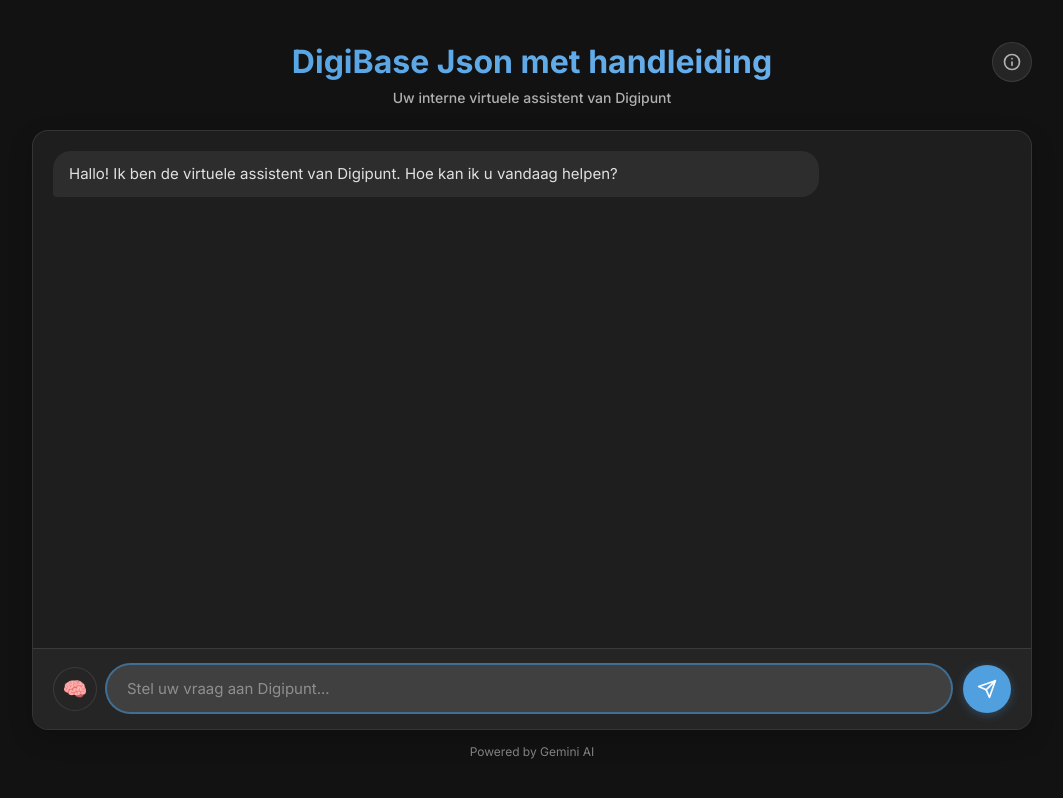
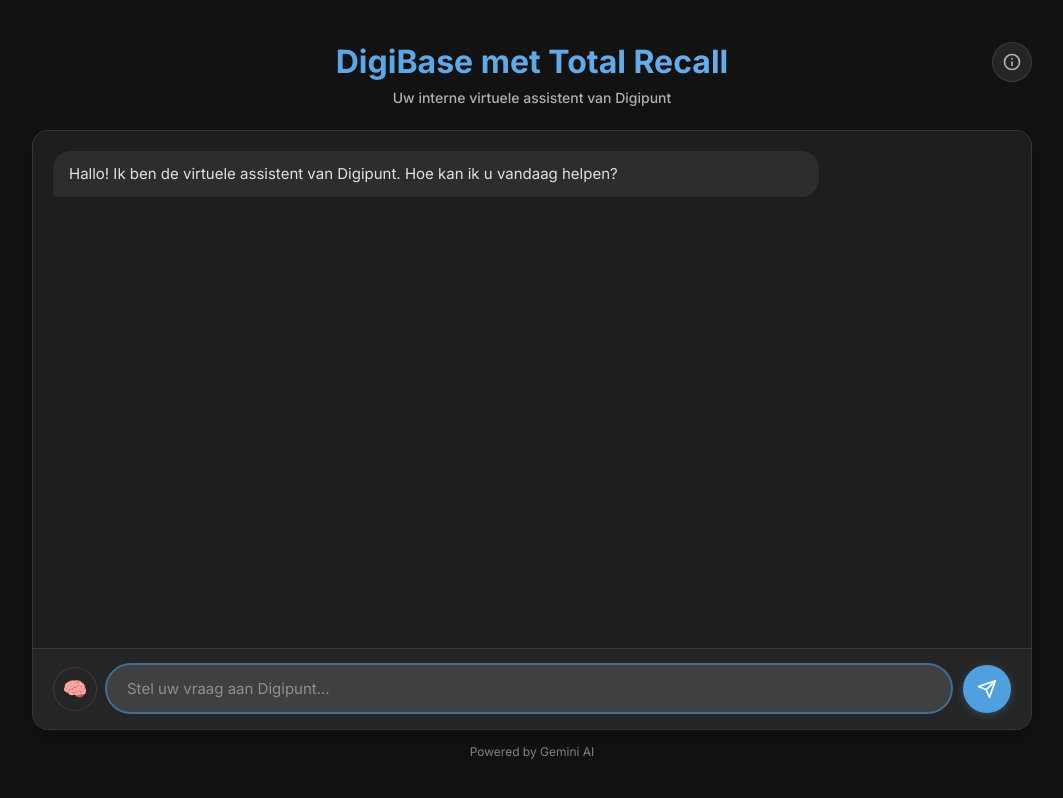
Before and after one commit to FNXBoedie/digibase, a plain HTML site: page index.html in a window 1280 px wide. Shown: the whole page, without its empty margins (108-1171 px from the left). Drawn offline with Linux system fonts and the light colour scheme.

Commit message:
Update index.html

```diff
--- a/index.html
+++ b/index.html
@@ -515,7 +515,7 @@
 <body>
 
 <div id="appHeader">
-    <h1>DigiBase Json met handleiding</h1>
+    <h1>DigiBase met Total Recall</h1>
     <p>Uw interne virtuele assistent van Digipunt</p>
     <div id="helpSection">
         <button id="helpButton" aria-label="Help en opties">
```
